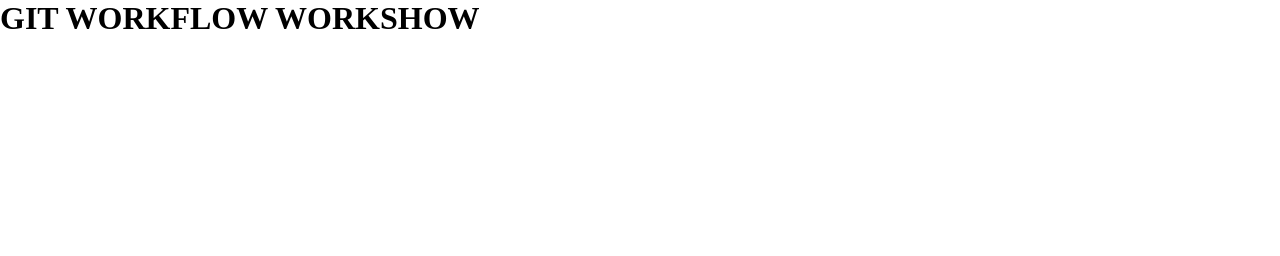
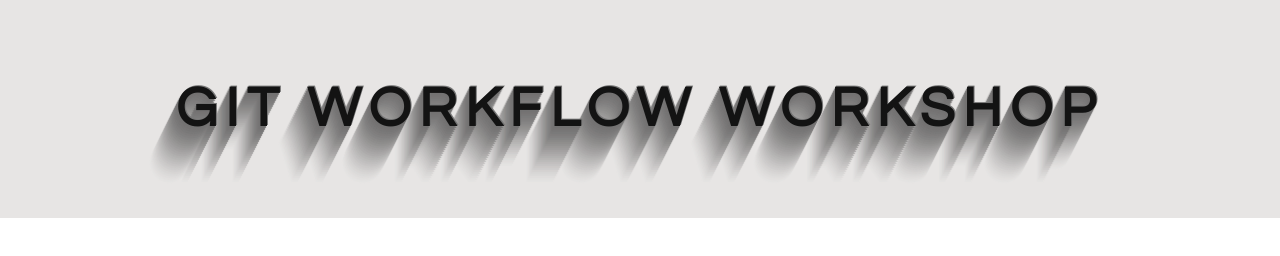
Before and after one commit to sesamemaki/cohort-repo, a plain HTML site: page index.html in a window 1280 px wide. Drawn offline with Linux system fonts and the light colour scheme.

Commit message:
Add files via upload
issues fixed

```diff
--- a/index.html
+++ b/index.html
@@ -10,7 +10,7 @@
 
 <body>
 
-    <h1 class="some-heading">GIT WORKFLOW WORKSHOW</h1>
+    <h1 class="page-heading">GIT WORKFLOW WORKSHOP</h1>
 
 </body>
 
```
